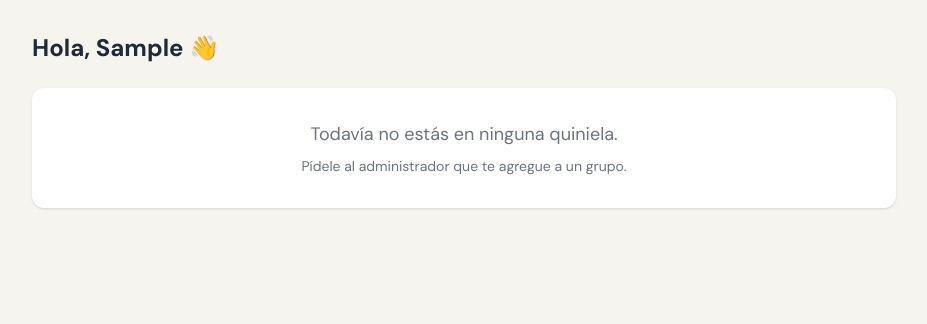
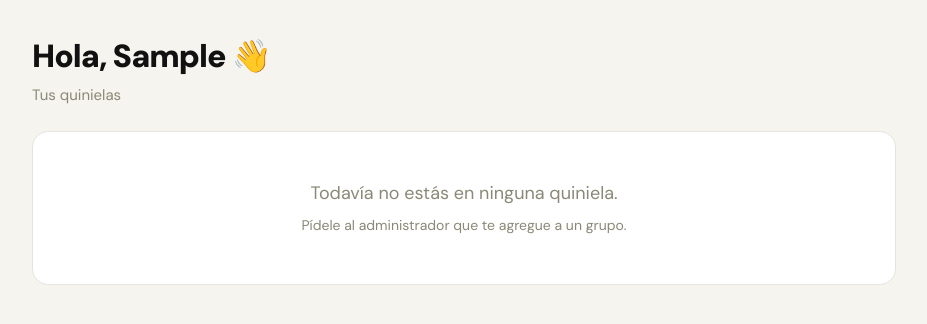
Before and after one commit to mecoccaro/quiniela-v2, a Django app: page /users/dashboard/ in a window 1280 px wide. Shown: the part 56-380 px from the top of the page, without its empty margins (176-1103 px from the left). Run offline with Django 5.2, Linux system fonts and the light colour scheme; the visitor is signed in with stand-in values (Sample User, id 1); data that the repository does not hold is empty; some libraries are stand-ins or nearby versions.

Commit message:
[phase 3] dashboard: pool cards redesign
Co-Authored-By: Claude Sonnet 4.6 <noreply@anthropic.com>

```diff
--- a/templates/users/dashboard.html
+++ b/templates/users/dashboard.html
@@ -3,50 +3,62 @@
 {% block title %}Panel — La Gansa{% endblock %}
 
 {% block content %}
-<h1 class="text-2xl font-bold text-gray-800 mb-6">Hola, {{ user.first_name }} 👋</h1>
+<div style="margin-bottom:24px;">
+  <h1 style="font-size:32px; font-weight:900; letter-spacing:-1px; color:var(--text); margin:0 0 4px;">Hola, {{ user.first_name }} 👋</h1>
+  <p style="font-size:15px; color:var(--text-muted); margin:0;">Tus quinielas</p>
+</div>
 
 {% if membership_data %}
-  <div class="space-y-4">
+  <div style="display:flex; flex-direction:column; gap:16px;">
     {% for membership, rank in membership_data %}
-      <div class="bg-white rounded-xl shadow p-5 flex items-center justify-between">
-        <div>
-          <p class="font-semibold text-gray-800">{{ membership.pool.name }}</p>
-          <p class="text-sm text-gray-500">{{ membership.pool.tournament.name }}</p>
-          <div class="flex items-center gap-2 mt-1">
-            {% if membership.predictions_submitted %}
-              <span class="text-xs bg-green-100 text-green-700 px-2 py-0.5 rounded-full font-medium">Enviado</span>
-            {% else %}
-              <span class="text-xs bg-yellow-100 text-yellow-700 px-2 py-0.5 rounded-full font-medium">Pendiente</span>
-            {% endif %}
-            {% if rank %}
-              <span class="text-xs bg-blue-100 text-blue-700 px-2 py-0.5 rounded-full font-medium">Posición #{{ rank }}</span>
-            {% endif %}
+      <div style="background:#fff; border-radius:16px; padding:24px; border:1px solid var(--border); box-shadow:0 2px 12px rgba(0,0,0,0.04); display:flex; flex-direction:column; gap:16px;">
+
+        <div style="display:flex; justify-content:space-between; align-items:flex-start;">
+          <div>
+            <p style="font-size:20px; font-weight:800; color:var(--text); margin:0 0 2px;">{{ membership.pool.name }}</p>
+            <p style="font-size:13px; color:var(--text-muted); margin:0;">{{ membership.pool.tournament.name }}</p>
           </div>
+          {% if rank %}
+            <span style="font-size:28px; font-weight:900; color:var(--accent); line-height:1;">#{{ rank }}</span>
+          {% endif %}
         </div>
-        <div class="flex gap-2">
+
+        <div style="display:flex; flex-wrap:wrap; gap:6px;">
+          {% if membership.predictions_submitted %}
+            <span style="background:var(--success-light); color:var(--success); border-radius:100px; font-size:12px; font-weight:700; padding:3px 10px;">Enviado</span>
+          {% else %}
+            <span style="background:var(--pending-light); color:var(--pending); border-radius:100px; font-size:12px; font-weight:700; padding:3px 10px;">Pendiente</span>
+          {% endif %}
+          {% if rank %}
+            <span style="background:var(--accent-light); color:var(--accent); border-radius:100px; font-size:12px; font-weight:700; padding:3px 10px;">Posición #{{ rank }}</span>
+          {% endif %}
+        </div>
+
+        <div style="display:flex; flex-wrap:wrap; gap:8px;">
           {% if membership.predictions_submitted %}
             <a href="{% url 'my_predictions' membership.pool.pk %}"
-               class="text-sm bg-gray-100 hover:bg-gray-200 text-gray-700 px-4 py-2 rounded-lg">
-              Mis picks
-            </a>
+               style="background:var(--bg); border:1.5px solid var(--border); border-radius:8px; padding:9px 18px; font-size:13px; font-weight:600; color:var(--text); text-decoration:none;">Mis picks</a>
+            <a href="{% url 'leaderboard' membership.pool.pk %}"
+               style="background:var(--bg); border:1.5px solid var(--border); border-radius:8px; padding:9px 18px; font-size:13px; font-weight:600; color:var(--text); text-decoration:none;">Tabla</a>
+            <a href="{% url 'pool_day' membership.pool.pk %}"
+               style="background:var(--bg); border:1.5px solid var(--border); border-radius:8px; padding:9px 18px; font-size:13px; font-weight:600; color:var(--text); text-decoration:none;">Partidos</a>
           {% else %}
             <a href="{% url 'group_predictions' membership.pool.pk %}"
-               class="text-sm bg-green-600 hover:bg-green-700 text-white px-4 py-2 rounded-lg">
-              Predecir
-            </a>
+               style="background:var(--accent); color:#fff; border-radius:8px; padding:9px 20px; font-size:14px; font-weight:700; text-decoration:none; border:none;">Predecir →</a>
+            <a href="{% url 'leaderboard' membership.pool.pk %}"
+               style="background:var(--bg); border:1.5px solid var(--border); border-radius:8px; padding:9px 18px; font-size:13px; font-weight:600; color:var(--text); text-decoration:none;">Tabla</a>
+            <a href="{% url 'pool_day' membership.pool.pk %}"
+               style="background:var(--bg); border:1.5px solid var(--border); border-radius:8px; padding:9px 18px; font-size:13px; font-weight:600; color:var(--text); text-decoration:none;">Partidos</a>
           {% endif %}
-          <a href="{% url 'leaderboard' membership.pool.pk %}"
-             class="text-sm bg-gray-100 hover:bg-gray-200 text-gray-700 px-4 py-2 rounded-lg">Tabla</a>
-          <a href="{% url 'pool_day' membership.pool.pk %}"
-             class="text-sm bg-gray-100 hover:bg-gray-200 text-gray-700 px-4 py-2 rounded-lg">Partidos</a>
         </div>
+
       </div>
     {% endfor %}
   </div>
 {% else %}
-  <div class="bg-white rounded-xl shadow p-8 text-center text-gray-500">
-    <p class="text-lg mb-2">Todavía no estás en ninguna quiniela.</p>
-    <p class="text-sm">Pídele al administrador que te agregue a un grupo.</p>
+  <div style="background:#fff; border-radius:16px; border:1px solid var(--border); padding:48px 32px; text-align:center; color:var(--text-muted);">
+    <p style="font-size:18px; margin:0 0 8px;">Todavía no estás en ninguna quiniela.</p>
+    <p style="font-size:14px; margin:0;">Pídele al administrador que te agregue a un grupo.</p>
   </div>
 {% endif %}
 {% endblock %}
```
Also changed, not shown: thoughts/miguel/plans/2026-06-03-la-gansa-ui-redesign.md (+1 -1 lines).
